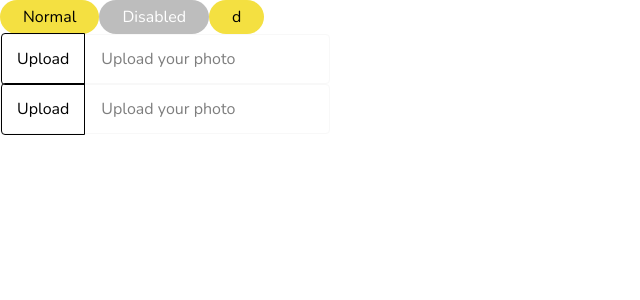
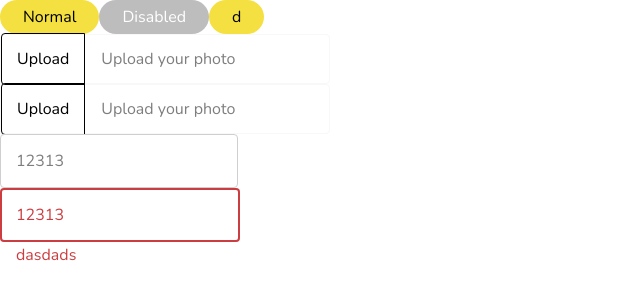
Before and after one commit to igaryakqwe/abz.agency-case, a React (Vite) app: page / in a window 1280 px wide. Shown: the top 300 px of the page, without its empty margins (0-640 px from the left). Built offline with nearby package versions, Linux system fonts and the light colour scheme.

Commit message:
Add input component

```diff
--- a/src/App.tsx
+++ b/src/App.tsx
@@ -2,6 +2,7 @@ import './App.scss';
 import Button from "./components/ui/button/Button.tsx";
 import Upload from "./components/ui/upload/Upload.tsx";
 import {useState} from "react";
+import Input from "./components/ui/input/Input.tsx";
 
 function App() {
   const [file, setFile] = useState<File | null>(null);
@@ -11,8 +12,10 @@ function App() {
       <Button disabled>Disabled</Button>
       <Button>d</Button>
 
-      <Upload file={file} setFile={setFile} error={'dsada'} />
       <Upload file={file} setFile={setFile} />
+      <Upload file={file} setFile={setFile} />
+      <Input label={'12313'} />
+      <Input label={'12313'} error={'dasdads'} />
     </div>
   )
 }
--- /dev/null
+++ b/src/components/ui/input/Input.module.scss
@@ -0,0 +1,79 @@
+@use '../../../styles/palette' as *;
+@import '../../../styles/typography';
+
+.input-container {
+  position: relative;
+}
+
+.input-container.error .input {
+  border-color: $error;
+}
+
+.input-container:focus-within .label .text,
+.input-container :not(:placeholder-shown) + .label .text {
+  font-size: 12px;
+  transform: translate(0, -160%);
+  background-color: white;
+  padding-left: 4px;
+  padding-right: 4px;
+}
+
+.input {
+  @extend p;
+  height: 54px;
+  max-width: 328px;
+  border-radius: 4px;
+  box-sizing: border-box;
+  padding: 16px;
+}
+
+.input-default {
+  @extend .input;
+  border: 1px solid $light-gray-border;
+}
+
+.input-error {
+  @extend .input;
+  border: 2px solid $error;
+}
+
+input:-webkit-autofill,
+input:-webkit-autofill:hover,
+input:-webkit-autofill:focus,
+input:-webkit-autofill:active{
+  -webkit-box-shadow: 0 0 0 30px white inset !important;
+}
+
+.label {
+  position: absolute;
+  top: 0;
+  bottom: 0;
+  left: 16px;
+  display: flex;
+  align-items: center;
+  pointer-events: none;
+}
+
+.label-default {
+  @extend .label;
+  color: $dark-gray;
+}
+
+.label-error {
+  @extend .label;
+  color: $error;
+}
+
+.label .text {
+  transition: all 0.15s ease-out;
+}
+
+input:focus {
+  outline: none;
+}
+
+.error {
+  @extend p;
+  color: $error;
+  margin-left: 16px;
+}
--- /dev/null
+++ b/src/components/ui/input/Input.tsx
@@ -0,0 +1,38 @@
+import { FC } from "react";
+import styles from './Input.module.scss';
+
+interface InputProps extends React.HTMLAttributes<HTMLInputElement> {
+  label?: string;
+  error?: string;
+}
+
+const Input: FC<InputProps> = ({ label, error, ...props }) => {
+  const inputStyles = error ? styles['input-error'] : styles['input-default'];
+  const labelStyles = error ? styles['label-error'] : styles['label-default'];
+
+  return (
+    <>
+      <div className={styles['input-container']}>
+        <input
+          id="input"
+          name="fname"
+          aria-labelledby="label-input"
+          className={inputStyles}
+          placeholder=""
+          {...props}
+        />
+        {label && (
+          <label className={labelStyles} htmlFor="input" id="label-input">
+            <div className={styles.text}>{label}</div>
+          </label>
+        )}
+
+      </div>
+      {error && (
+        <div className={styles.error}>{error}</div>
+      )}
+    </>
+  );
+}
+
+export default Input;
--- a/src/styles/_palette.scss
+++ b/src/styles/_palette.scss
@@ -3,5 +3,6 @@ $yellow-hovered: #FFE302;
 $blue: #00BDD3;
 $dark-gray: #7E7E7E;
 $gray: #B4B4B4;
+$light-gray-border: #D0CFCF;
 $light-gray: #F8F8F8;
 $error: #CB3D40;
```
